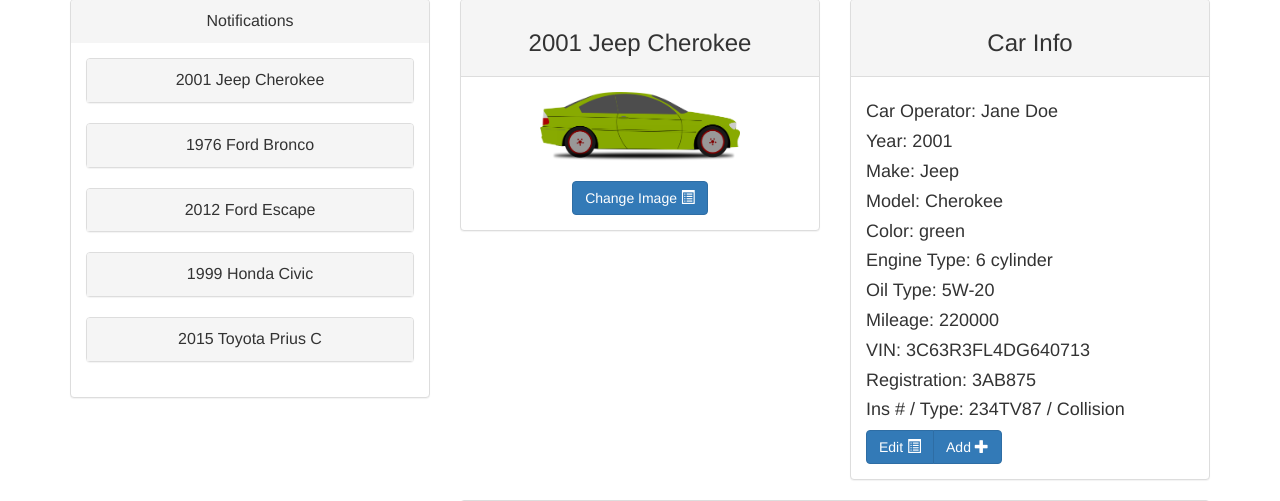
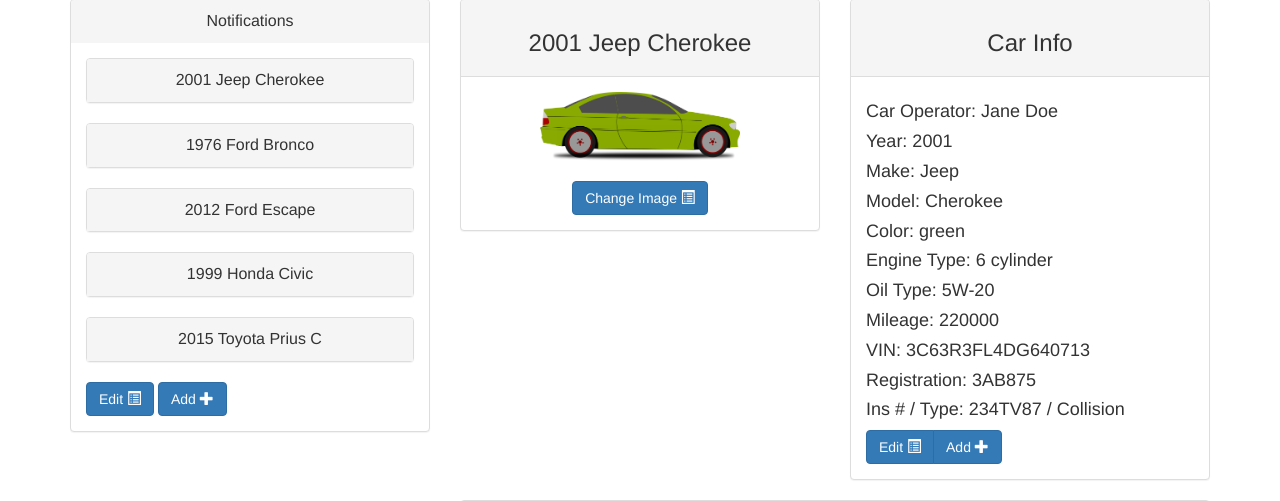
Before and after one commit to itorres1994/Team-Noatpad, a Django app: a page that uses Noatpad/track_n_drive/templates/car.html in a window 1280 px wide. Shown: the part 73-574 px from the top of the page. Run offline with Django 3.2, Linux system fonts and the light colour scheme; data comes from the database, SQL or seed files in the repository; some libraries are stand-ins or nearby versions.

Commit message:
Moved the location of add and edit buttons in the notifications panel in car.html

```diff
--- a/Noatpad/track_n_drive/templates/car.html
+++ b/Noatpad/track_n_drive/templates/car.html
@@ -191,16 +191,6 @@
                                                 <!-- Make a button group -->
                                                 <div class="text-center btn-group">
 
-                                                    <!-- First Button of group -->
-                                                    <button type="button" class="btn btn-primary">
-                                                        Edit <span class="glyphicon glyphicon-list-alt"></span>
-                                                    </button> <!-- End of first button of group -->
-
-                                                    <!-- Second Button of group -->
-                                                    <button type="button" class="btn btn-primary">
-                                                        Add <span class="glyphicon glyphicon-plus"></span>
-                                                    </button> <!-- End of second button of group -->
-
                                                 </div> <!-- End of button group -->
 
                                             </div> <!-- End of Panel Body -->
@@ -214,6 +204,15 @@
                             {% endfor %}
 
                         </ul> <!-- End of list group of panels -->
+
+                        <button type="button" class="btn btn-primary">
+                            Edit <span class="glyphicon glyphicon-list-alt"></span>
+                        </button> <!-- End of first button of group -->
+
+                        <!-- Second Button of group -->
+                        <button type="button" class="btn btn-primary">
+                            Add <span class="glyphicon glyphicon-plus"></span>
+                        </button> <!-- End of second button of group -->
 
                     </div> <!-- End of notification panel body -->
 
```
